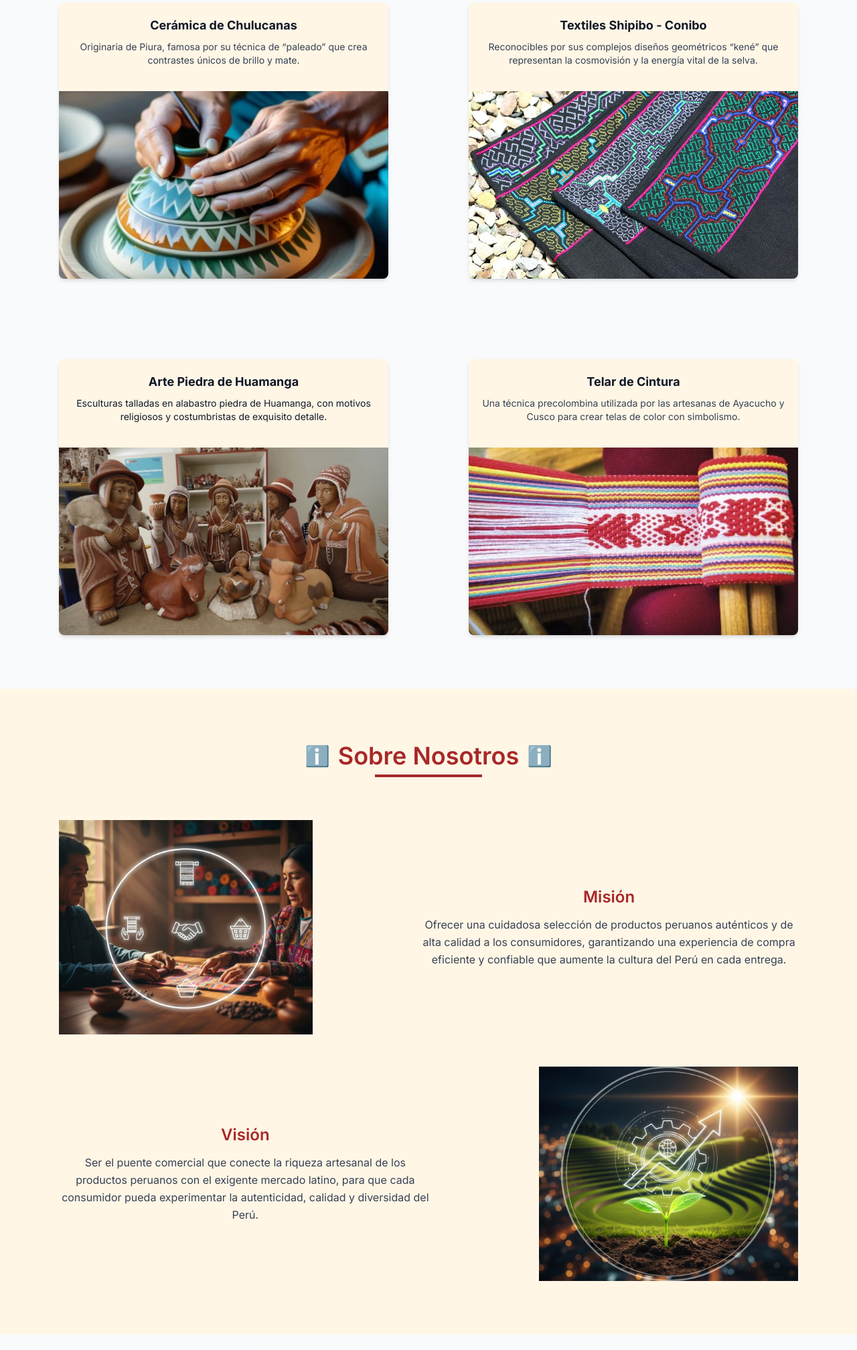
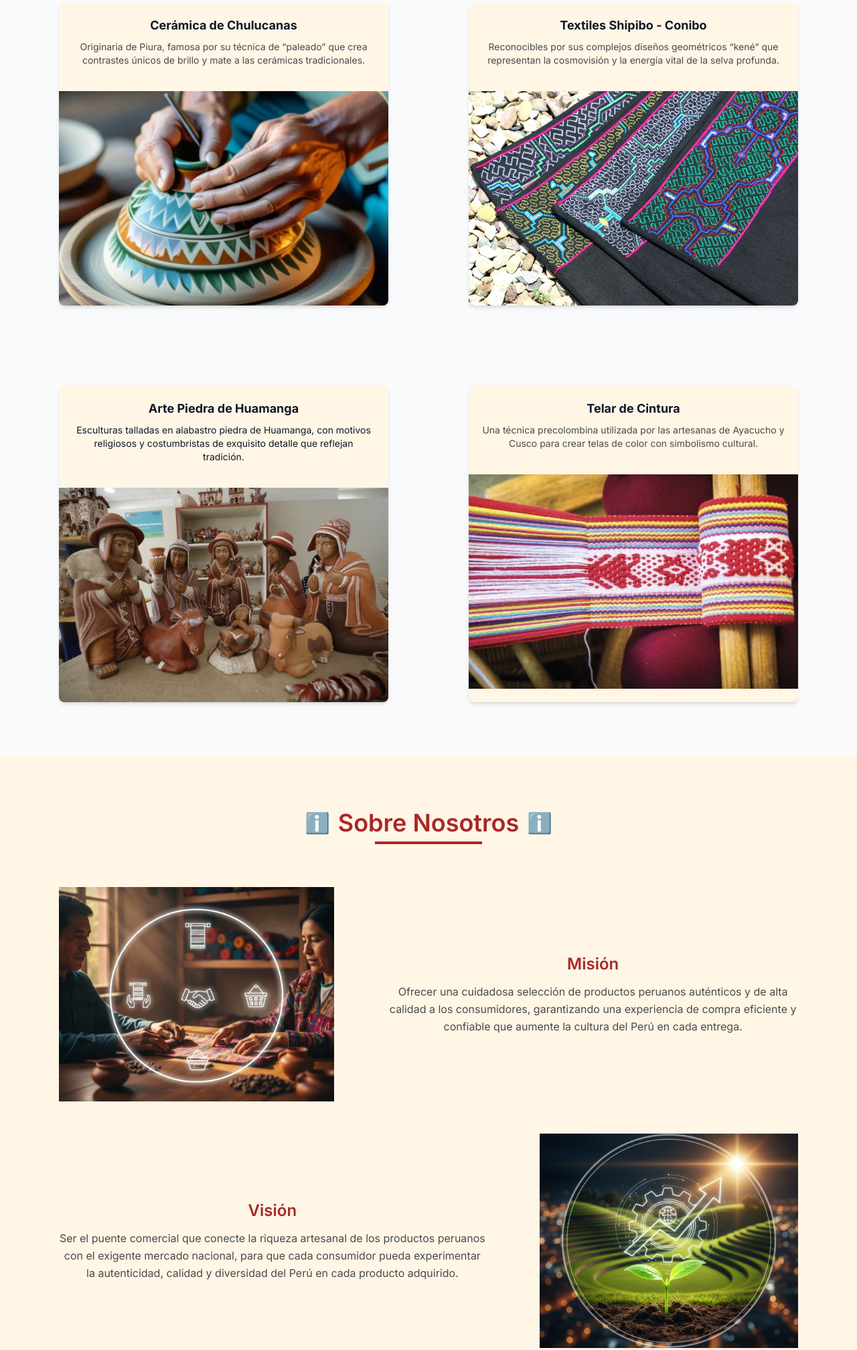
Before and after one commit to ieeecsutp/perushop, an Astro site: page / in a window 1280 px wide. Shown: the part 1660-3675 px from the top of the page at 67% size. Built offline with nearby package versions, Linux system fonts and the light colour scheme; Astro itself is replaced by a stand-in of ours; a web font is replaced by a local one.

Commit message:
Algunos arreglos de responsividad

```diff
--- a/src/components/Footer.astro
+++ b/src/components/Footer.astro
@@ -47,8 +47,8 @@ import PhoneIcon from './icons/PhoneIcon.astro';
       <div>
         <h4 class="font-semibold mb-4">Contacto</h4>
         <ul class="space-y-2.5 text-sm">
-          <li class="flex flex-col items-center md:items-start lg:flex-row lg:items-center gap-2"><PhoneIcon/> +51 123 456 789</li>
-          <li class="flex flex-col items-center md:items-start lg:flex-row lg:items-center gap-2"><EmailIcon/> compras@perushop.com</li>
+          <li class="flex justify-center md:justify-start items-center gap-2"><PhoneIcon/> +51 123 456 789</li>
+          <li class="flex justify-center md:justify-start items-center gap-2"><EmailIcon/> compras@perushop.com</li>
           <li class="pt-2">
             <div class="flex justify-center md:justify-start gap-3">
               <a href="#" class="hover:opacity-80 transition-opacity">Instagram</a>
--- a/src/components/Header.astro
+++ b/src/components/Header.astro
@@ -37,7 +37,7 @@ const navItems = [
         >
           Registrarse
       </button>
-        <button id="menu-toggle" class="md:hidden p-2 text-primary-foreground">
+        <button id="menu-toggle" class="xl:hidden p-2 text-primary-foreground">
           <svg
             class="w-6 h-6"
             fill="none"
@@ -54,7 +54,7 @@ const navItems = [
       </div>
     </div>
 
-    <div id="mobile-menu" class="hidden lg:hidden pt-4 pb-2">
+    <div id="mobile-menu" class="hidden xl:hidden pt-4 pb-2">
       <ul class="flex flex-col gap-4 mb-4">
         {
           navItems.map((item) => (
--- a/src/pages/index.astro
+++ b/src/pages/index.astro
@@ -111,7 +111,7 @@ import ChevronIcon from "../components/icons/ChevronIcon.astro";
         <div class="h-1 w-40 bg-red mx-auto mb-4"></div>
 
         <br />
-        <p class="text-gray-700 mb-12 text-lg">
+        <p class="text-gray mb-12 text-lg">
           Detrás de cada pieza hay una historia profunda con las culturas del
           Perú
         </p>
@@ -126,15 +126,15 @@ import ChevronIcon from "../components/icons/ChevronIcon.astro";
               <h3 class="text-lg font-bold mb-2 text-gray-900">
                 Cerámica de Chulucanas
               </h3>
-              <p class="text-sm text-gray-700 mb-4">
+              <p class="text-sm text-gray mb-4">
                 Originaria de Piura, famosa por su técnica de “paleado” que crea
-                contrastes únicos de brillo y mate.
+                contrastes únicos de brillo y mate a las cerámicas tradicionales.
               </p>
             </div>
             <img
               src="tecnicas/ceramicaChu.jpg"
               alt="Cerámica de Chulucanas"
-              class="w-full h-70 object-cover"
+              class="w-full h-80 object-cover"
             />
           </div>
 
@@ -146,15 +146,15 @@ import ChevronIcon from "../components/icons/ChevronIcon.astro";
               <h3 class="text-lg font-bold mb-2 text-gray-900">
                 Textiles Shipibo - Conibo
               </h3>
-              <p class="text-sm text-gray-700 mb-4">
+              <p class="text-sm text-gray mb-4">
                 Reconocibles por sus complejos diseños geométricos “kené” que
-                representan la cosmovisión y la energía vital de la selva.
+                representan la cosmovisión y la energía vital de la selva profunda.
               </p>
             </div>
             <img
               src="tecnicas/textilesShi.jpg"
               alt="Textiles Shipibo - Conibo"
-              class="w-full h-70 object-cover"
+              class="w-full h-80 object-cover"
             />
           </div>
 
@@ -168,13 +168,13 @@ import ChevronIcon from "../components/icons/ChevronIcon.astro";
               </h3>
               <p class="text-sm text-g-700 mb-4">
                 Esculturas talladas en alabastro piedra de Huamanga, con motivos
-                religiosos y costumbristas de exquisito detalle.
+                religiosos y costumbristas de exquisito detalle que reflejan tradición.
               </p>
             </div>
             <img
               src="tecnicas/artePiedra.jpg"
               alt="Arte Piedra de Huamanga"
-              class="w-full h-70 object-cover"
+              class="w-full h-80 object-cover"
             />
           </div>
 
@@ -186,15 +186,15 @@ import ChevronIcon from "../components/icons/ChevronIcon.astro";
               <h3 class="text-lg font-bold mb-2 text-gray-900">
                 Telar de Cintura
               </h3>
-              <p class="text-sm text-gray-700 mb-4">
+              <p class="text-sm text-gray mb-4">
                 Una técnica precolombina utilizada por las artesanas de Ayacucho
-                y Cusco para crear telas de color con simbolismo.
+                y Cusco para crear telas de color con simbolismo cultural.
               </p>
             </div>
             <img
               src="tecnicas/telarCintura.jpg"
               alt="Telar de Cintura"
-              class="w-full h-70 object-cover"
+              class="w-full h-80 object-cover"
             />
           </div>
         </div>
@@ -215,7 +215,7 @@ import ChevronIcon from "../components/icons/ChevronIcon.astro";
         <br><br>
         <!-- Misión -->
         <div
-          class="flex flex-col md:flex-row items-center mb-12 gap-10 md:gap-40"
+          class="flex flex-col md:flex-row items-center mb-12 gap-10 md:gap-20"
         >
           <img
             src="nosotros/mision.jpg"
@@ -226,7 +226,7 @@ import ChevronIcon from "../components/icons/ChevronIcon.astro";
             <h3 class="text-2xl font-semibold text-red mb-3 text-center">
               Misión
             </h3>
-            <p class="text-gray-700 leading-relaxed text-center">
+            <p class="text-gray leading-relaxed text-center">
               Ofrecer una cuidadosa selección de productos peruanos auténticos y
               de alta calidad a los consumidores, garantizando una experiencia
               de compra eficiente y confiable que aumente la cultura del Perú en
@@ -237,7 +237,7 @@ import ChevronIcon from "../components/icons/ChevronIcon.astro";
 
         <!-- Visión -->
         <div
-          class="flex flex-col md:flex-row-reverse items-center gap-10 md:gap-40"
+          class="flex flex-col md:flex-row-reverse items-center gap-10 md:gap-20"
         >
           <img
             src="nosotros/vision.jpg"
@@ -248,11 +248,11 @@ import ChevronIcon from "../components/icons/ChevronIcon.astro";
             <h3 class="text-2xl font-semibold text-red mb-3 text-center">
               Visión
             </h3>
-            <p class="text-gray-700 leading-relaxed text-center">
+            <p class="text-gray leading-relaxed text-center">
               Ser el puente comercial que conecte la riqueza artesanal de los
-              productos peruanos con el exigente mercado latino, para que cada
+              productos peruanos con el exigente mercado nacional, para que cada
               consumidor pueda experimentar la autenticidad, calidad y
-              diversidad del Perú.
+              diversidad del Perú en cada producto adquirido.
             </p>
           </div>
         </div>
--- a/src/styles/global.css
+++ b/src/styles/global.css
@@ -11,4 +11,5 @@
     --color-black: #000000;
     --color-crema: #FFF6E6;
     --radius: 0.5rem;
+    --color-gray: #4a4a4a;
 }
```
